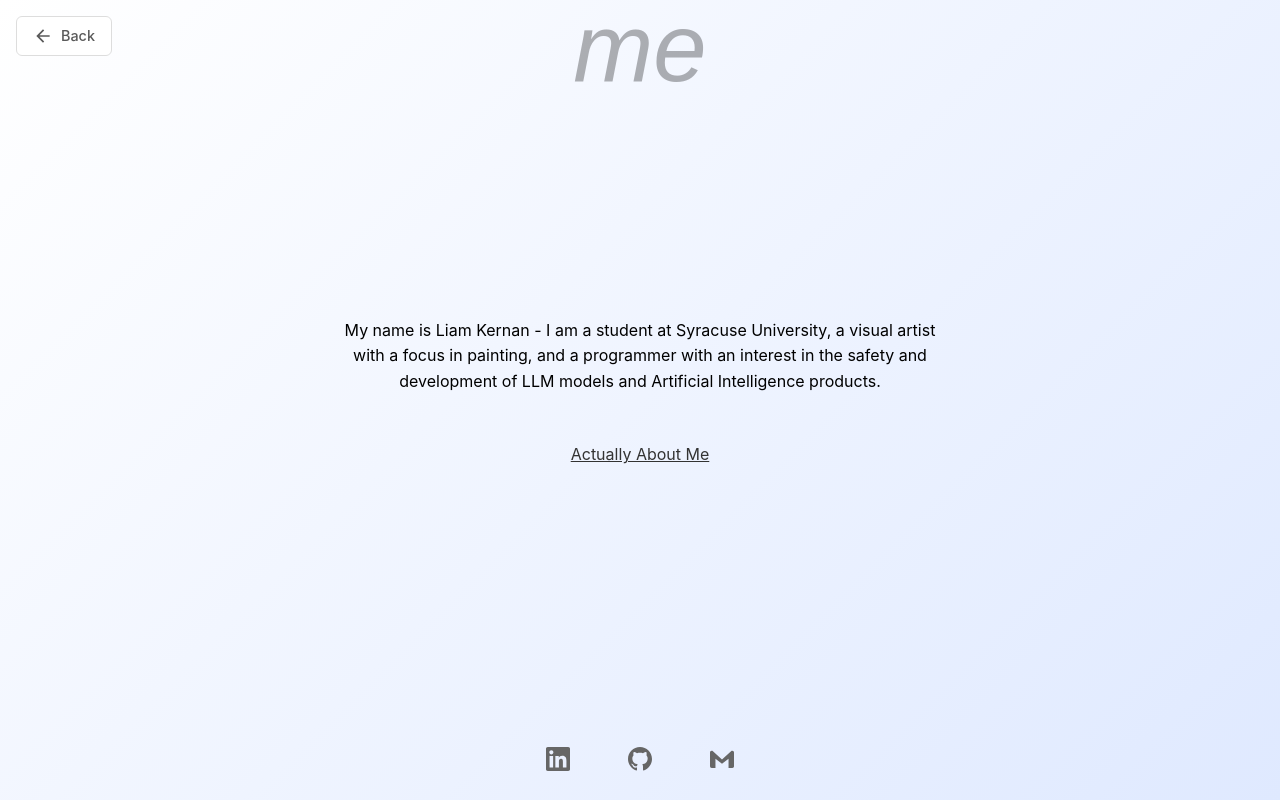
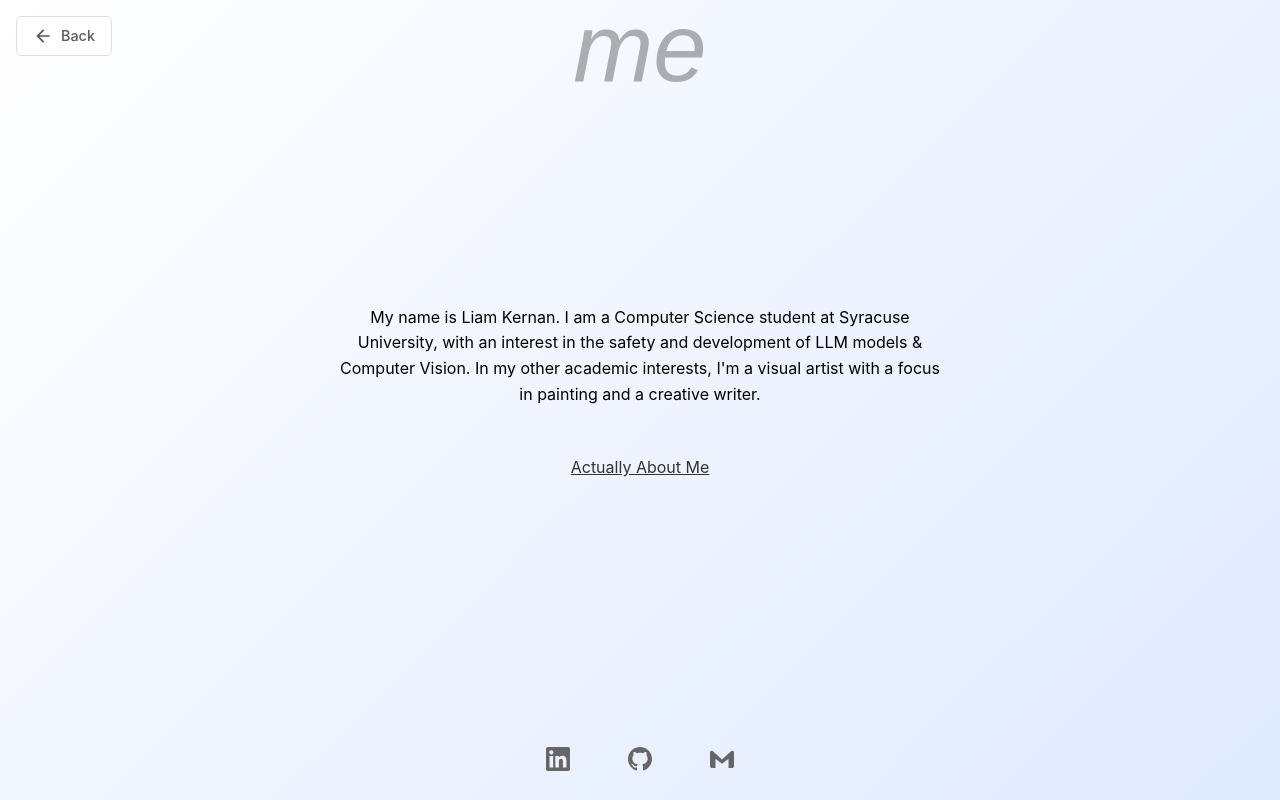
Before and after one commit to liamkernan/liamkernanonline, a React (Create React App) app: page /personal in a window 1280 px wide. Built offline with nearby package versions, Linux system fonts and the light colour scheme; a web font is replaced by a local one.

Commit message:
updated about me and fixed art page up

```diff
--- a/src/pages/ArtPage.js
+++ b/src/pages/ArtPage.js
@@ -389,7 +389,7 @@ function ArtPage() {
     { id: 'cycle', name: 'cycle', indices: [4, 5, 6] },
     { id: 'nightmare', name: 'nightmare', indices: [7, 8] },
     { id: 'spirituality', name: 'spirituality', indices: [9, 10] },
-    { id: 'nature', name: 'views', indices: [11, 12] }
+    { id: 'nature', name: 'views', indices: [12, 13] }
   ];
 
   const getFilteredArtworks = () => {
--- a/src/pages/PersonalPage.js
+++ b/src/pages/PersonalPage.js
@@ -16,7 +16,7 @@ function PersonalPage() {
         <h2 className="text-center google-sanscode text-8xl">me</h2>
 
         <p className="bio-text">
-        My name is Liam Kernan - I am a student at Syracuse University, a visual artist with a focus in painting, and a programmer with an interest in the safety and development of LLM models and Artificial Intelligence products.
+        My name is Liam Kernan. I am a Computer Science student at Syracuse University, with an interest in the safety and development of LLM models & Computer Vision. In my other academic interests, I'm a visual artist with a focus in painting and a creative writer.
       </p>
 
       {!showDetails && (
```
